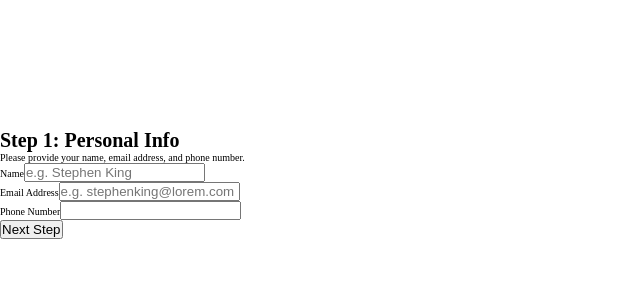
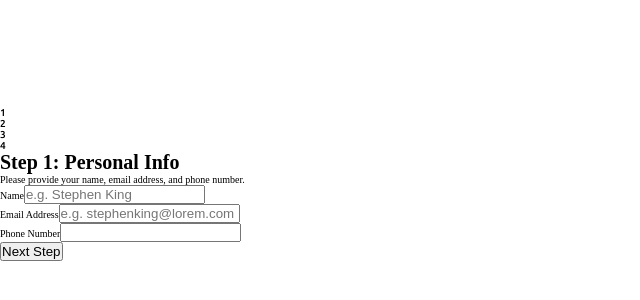
Before and after one commit to ziad-rima/Multi-Step-Form, a React (Vite) app: page / in a window 1280 px wide. Shown: the part 216-516 px from the top of the page, without its empty margins (0-640 px from the left). Built offline with nearby package versions, Linux system fonts and the light colour scheme.

Commit message:
include the step tracker in all pages

```diff
--- a/src/App.jsx
+++ b/src/App.jsx
@@ -4,8 +4,11 @@ import Step2 from "./pages/Step2";
 import Step3 from "./pages/Step3";
 import Step4 from "./pages/Step4";
 import Step5 from "./pages/Step5";
+import StepTracker from "./components/StepTracker";
 const App = () => {
   return (
+    <div>
+      <StepTracker />
       <Routes>
         <Route path="/" element={<Step1 />} />
         <Route path="/step-2" element={<Step2 />} />
@@ -13,6 +16,7 @@ const App = () => {
         <Route path="/step-4" element={<Step4 />} />
         <Route path="/step-5" element={<Step5 />} />
       </Routes>
+    </div>
   )
 }
 
```
Lines whose indentation alone changed are shown as unchanged.
